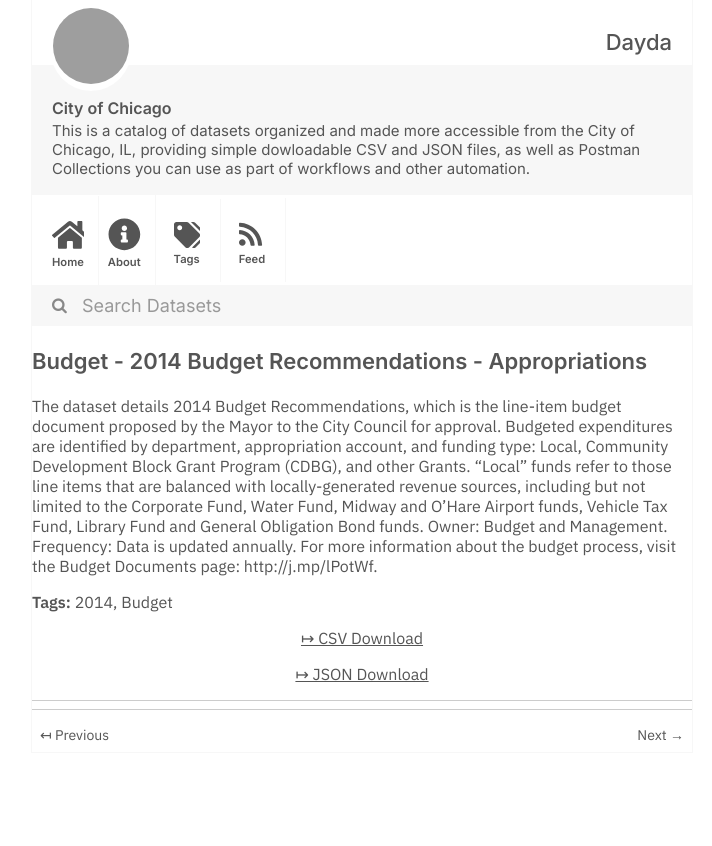
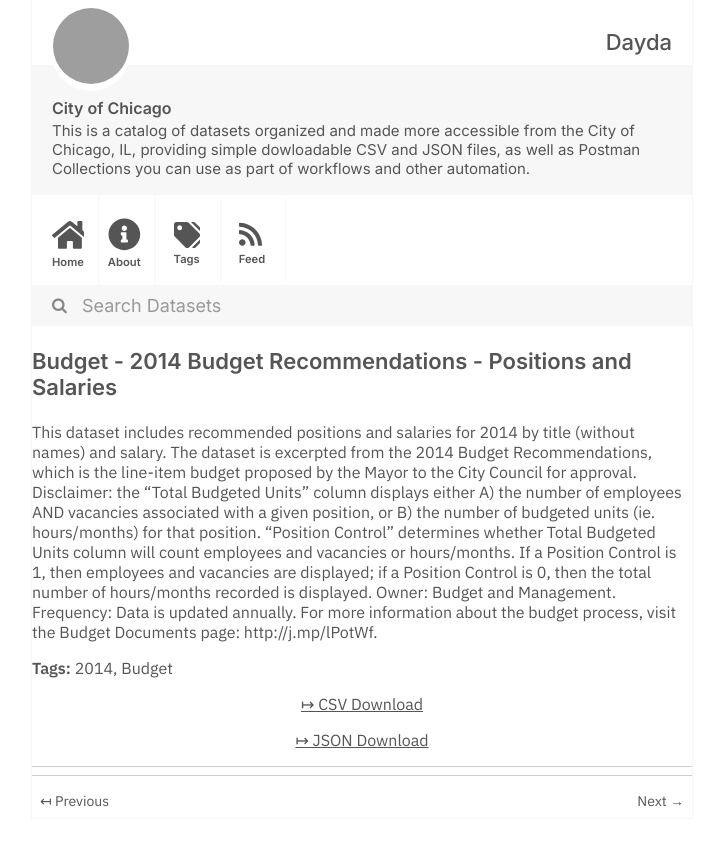
Before and after one commit to dayda-entities/city-of-chicago, a Jekyll site: the page built from _posts/2020-11-10-budget-2014-budget-recommendat.md, in a window 1280 px wide, cut to the strip 0-846 px from the top of the page. Shown: the whole strip, without its empty margins (278-990 px from the left). Built offline with Jekyll 4.4.1, drawn with Linux system fonts in a browser that asks for light colours; grey boxes are pictures that could not be loaded.

Commit message:
Publish Data

```diff
--- a/_posts/2020-11-10-budget-2014-budget-recommendat.md
+++ b/_posts/2020-11-10-budget-2014-budget-recommendat.md
@@ -1,7 +1,7 @@
 ---
-title: Budget - 2014 Budget Recommendations - Appropriations
-created: '2020-11-10T16:55:06.671555'
-modified: '2020-11-10T16:55:06.671566'
+title: Budget - 2014 Budget Recommendations - Positions and Salaries
+created: '2020-11-10T16:55:15.509824'
+modified: '2020-11-10T16:55:15.509835'
 state: active
 type: dataset
 tags:
@@ -10,10 +10,10 @@ tags:
 groups:
   - Local Government
 csv_url: >-
-  https://data.cityofchicago.org/api/views/kpej-ig3k/rows.csv?accessType=DOWNLOAD
+  https://data.cityofchicago.org/api/views/q8h3-djus/rows.csv?accessType=DOWNLOAD
 json_url: >-
-  https://data.cityofchicago.org/api/views/kpej-ig3k/rows.json?accessType=DOWNLOAD
+  https://data.cityofchicago.org/api/views/q8h3-djus/rows.json?accessType=DOWNLOAD
 layout: post
 
 ---
-The dataset details 2014 Budget Recommendations, which is the line-item budget document proposed by the Mayor to the City Council for approval. Budgeted expenditures are identified by department, appropriation account, and funding type: Local, Community Development Block Grant Program (CDBG), and other Grants. “Local” funds refer to those line items that are balanced with locally-generated revenue sources, including but not limited to the Corporate Fund, Water Fund, Midway and O’Hare Airport funds, Vehicle Tax Fund, Library Fund and General Obligation Bond funds. Owner: Budget and Management. Frequency: Data is updated annually. For more information about the budget process, visit the Budget Documents page: http://j.mp/lPotWf.
+This dataset includes recommended positions and salaries for 2014 by title (without names) and salary. The dataset is excerpted from the 2014 Budget Recommendations, which is the line-item budget proposed by the Mayor to the City Council for approval. Disclaimer: the “Total Budgeted Units” column displays either A) the number of employees AND vacancies associated with a given position, or B) the number of budgeted units (ie. hours/months) for that position. “Position Control” determines whether Total Budgeted Units column will count employees and vacancies or hours/months. If a Position Control is 1, then employees and vacancies are displayed; if a Position Control is 0, then the total number of hours/months recorded is displayed. Owner: Budget and Management. Frequency: Data is updated annually. For more information about the budget process, visit the Budget Documents page: http://j.mp/lPotWf.
```
